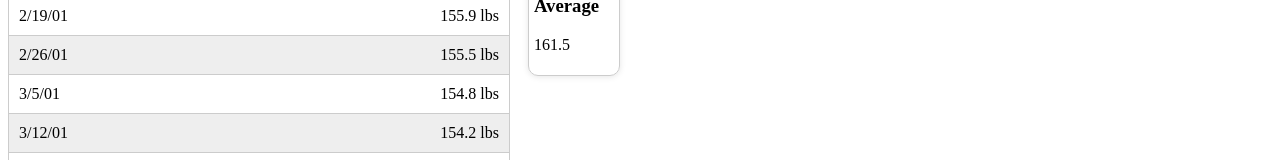
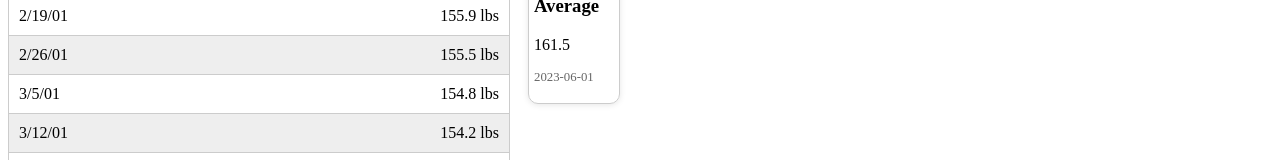
Before and after one commit to Floresj4/weight-tracking, an Angular app in the folder weight-tracking-ui/: page / in a window 1280 px wide. Shown: the part 501-661 px from the top of the page. Built offline with nearby package versions, Linux system fonts and the light colour scheme.

Commit message:
pass model instead of separate values

```diff
--- a/weight-tracking-ui/src/app/app.component.html
+++ b/weight-tracking-ui/src/app/app.component.html
@@ -27,17 +27,16 @@
 
         <app-weight-stat
             label="Lowest"
-            [value]="lowestWeight"
-            [date]="lowestWeightDate" />
+            [entry]="lowestWeight" />
 
         <app-weight-stat
             label="Highest"
-            [value]="highestWeight"
-            [date]="highestWeightDate" />
+            [entry]="highestWeight" />
 
         <app-weight-stat
             label="Average"
-            [value]="averageWeight" />
+            [entry]="averageWeight" />
+
     </section>
 
     @if(showNewEntry) {
--- a/weight-tracking-ui/src/app/app.component.ts
+++ b/weight-tracking-ui/src/app/app.component.ts
@@ -2,9 +2,10 @@ import { Component, signal } from '@angular/core';
 import { RouterOutlet } from '@angular/router';
 import { Header } from './components/header/header';
 
-import { SAMPLE_ENTRY_DATA } from './components/weight-entries/model/weight-entries.data';
+import { SAMPLE_ENTRY_DATA, SAMPLE_STAT_DATA } from './components/weight-entries/model/weight-entries.data';
 import { WeightTable } from './components/weight-entries/weight-table/weight-table';
 import { WeightEntry } from './components/weight-entries/model/weight-entry.model';
+import { WeightStat as WeightStatModel } from './components/weight-entries/model/weight-stat.model';
 import { WeightEntryNew } from './components/weight-entries/weight-entry-new/weight-entry-new';
 import { WeightStat } from "./components/weight-entries/weight-stat/weight-stat";
 
@@ -24,6 +25,7 @@ export class App {
   selectedEntry = signal<WeightEntry>(<WeightEntry>{})
 
   weightEntries: WeightEntry[] = SAMPLE_ENTRY_DATA;
+  weightStats: WeightStatModel[] = SAMPLE_STAT_DATA;
 
   selectedUser = signal<UserModel>(<UserModel>{})
 
@@ -33,24 +35,16 @@ export class App {
     this.selectedUser.set(SAMPLE_USERS_DATA[0])
   }
 
-  get averageWeight(): number {
-    return 161.5
+  get averageWeight(): WeightStatModel {
+    return this.weightStats[0]
   }
 
-  get lowestWeight(): number {
-    return 150
+  get lowestWeight(): WeightStatModel {
+    return this.weightStats[1]
   }
 
-  get lowestWeightDate(): string {
-    return "2023-01-15"
-  }
-
-  get highestWeight(): number {
-    return 166
-  }
-
-  get highestWeightDate(): string {
-    return "2023-03-22"
+  get highestWeight(): WeightStatModel {
+    return this.weightStats[2]
   }
 
   onAddNewEntry() {
--- a/weight-tracking-ui/src/app/components/weight-entries/weight-stat/weight-stat.html
+++ b/weight-tracking-ui/src/app/components/weight-entries/weight-stat/weight-stat.html
@@ -1,9 +1,9 @@
 <app-card>
     <h3 class="header">{{ label() }}</h3>
 
-    <p class="value">{{ value() }}</p>
+    <p class="value">{{ entry().value }}</p>
 
-    @if (date()) {
-        <p class="date">{{ date() }}</p>
+    @if (entry().date) {
+        <p class="date">{{ entry().date }}</p>
     }
 </app-card>
--- a/weight-tracking-ui/src/app/components/weight-entries/weight-stat/weight-stat.ts
+++ b/weight-tracking-ui/src/app/components/weight-entries/weight-stat/weight-stat.ts
@@ -1,5 +1,8 @@
 import { Component, input } from '@angular/core';
+
 import { Card } from "../../../components/shared/card/card";
+
+import { WeightStat as WeightStatModel } from '../model/weight-stat.model';
 
 @Component({
   selector: 'app-weight-stat',
@@ -11,6 +14,5 @@ import { Card } from "../../../components/shared/card/card";
 export class WeightStat {
 
   label = input.required<string>()
-  value = input.required<number>()
-  date = input<string>()
+  entry = input.required<WeightStatModel>()
 }
```
